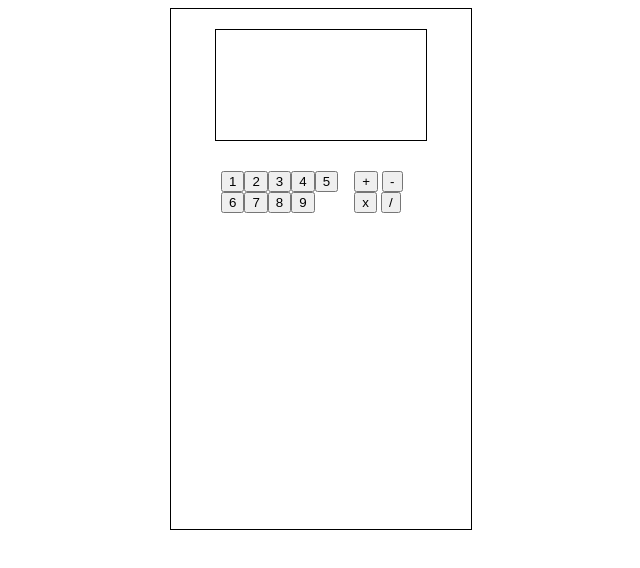
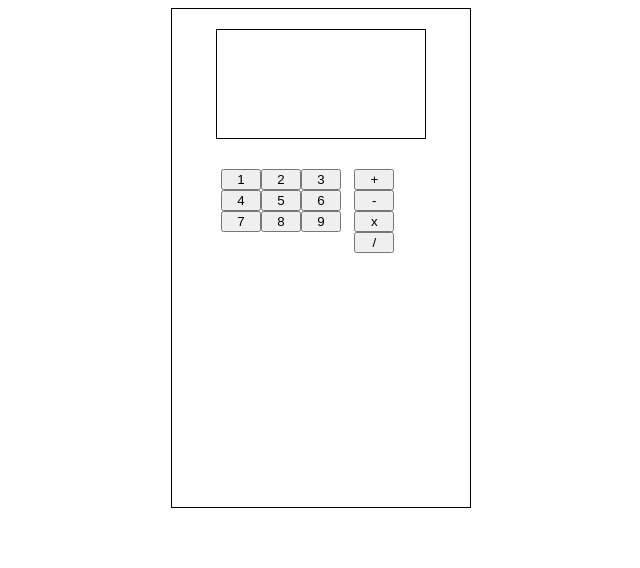
Before and after one commit to jakehof/calculator, a plain HTML site: page index.html in a window 1280 px wide. Shown: the whole page, without its empty margins (319-959 px from the left). Drawn offline with Linux system fonts and the light colour scheme.

Commit message:
Style buttons

```diff
--- a/style.css
+++ b/style.css
@@ -1,3 +1,10 @@
+html {
+    box-sizing: border-box;
+  }
+  *, *:before, *:after {
+    box-sizing: inherit;
+  }
+
 body {
     display: flex;
     justify-content: center;
@@ -26,12 +33,15 @@ body {
     width: 200px;
 }
 
-.buttons button {
-    width: auto;
+button {
+    width: 40px;
+    height: auto;
 }
 
 .numbers{
+
     width: 66.66%;
+    justify-content: space-between;
 }
 
 .operators{
```
